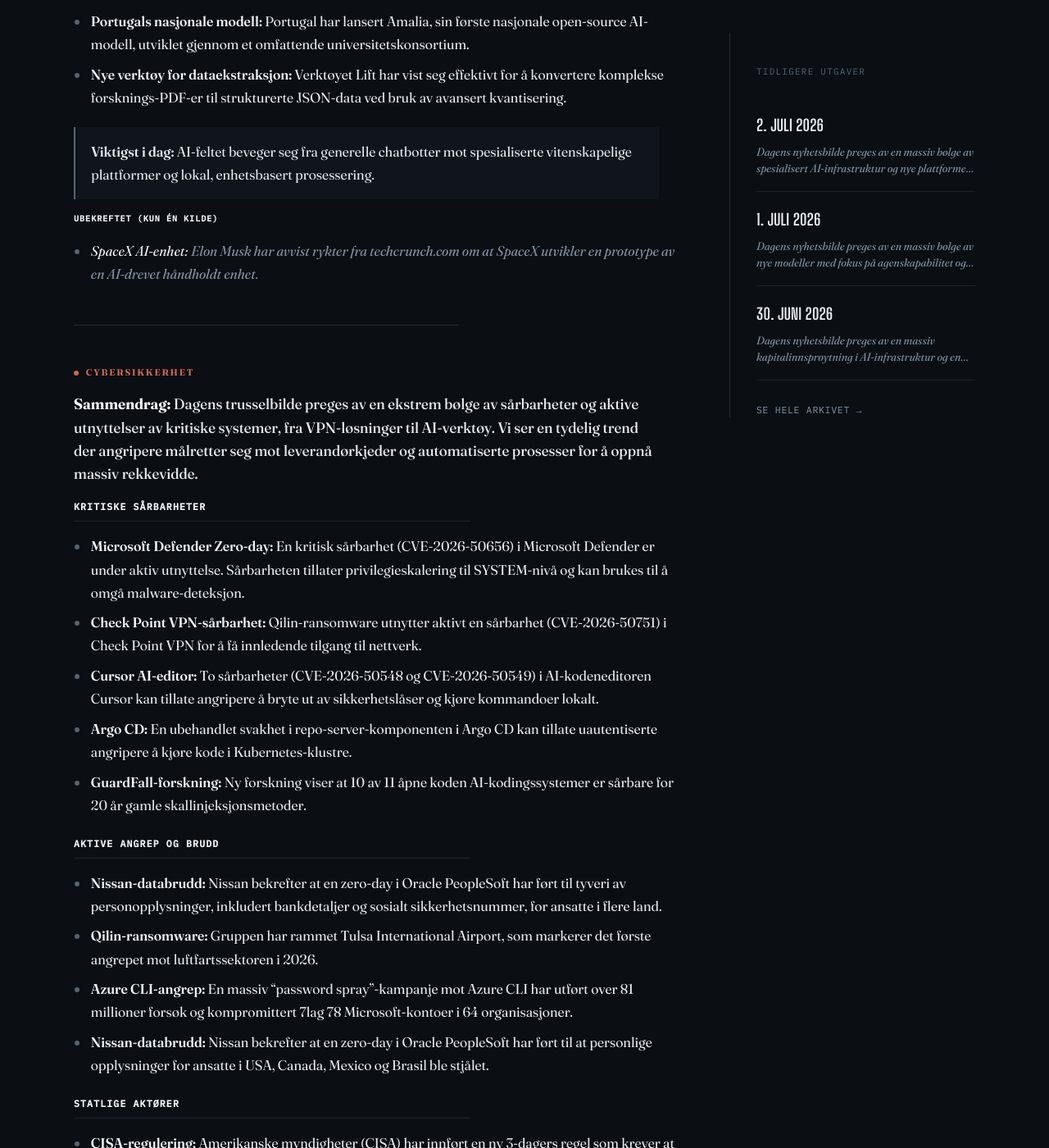
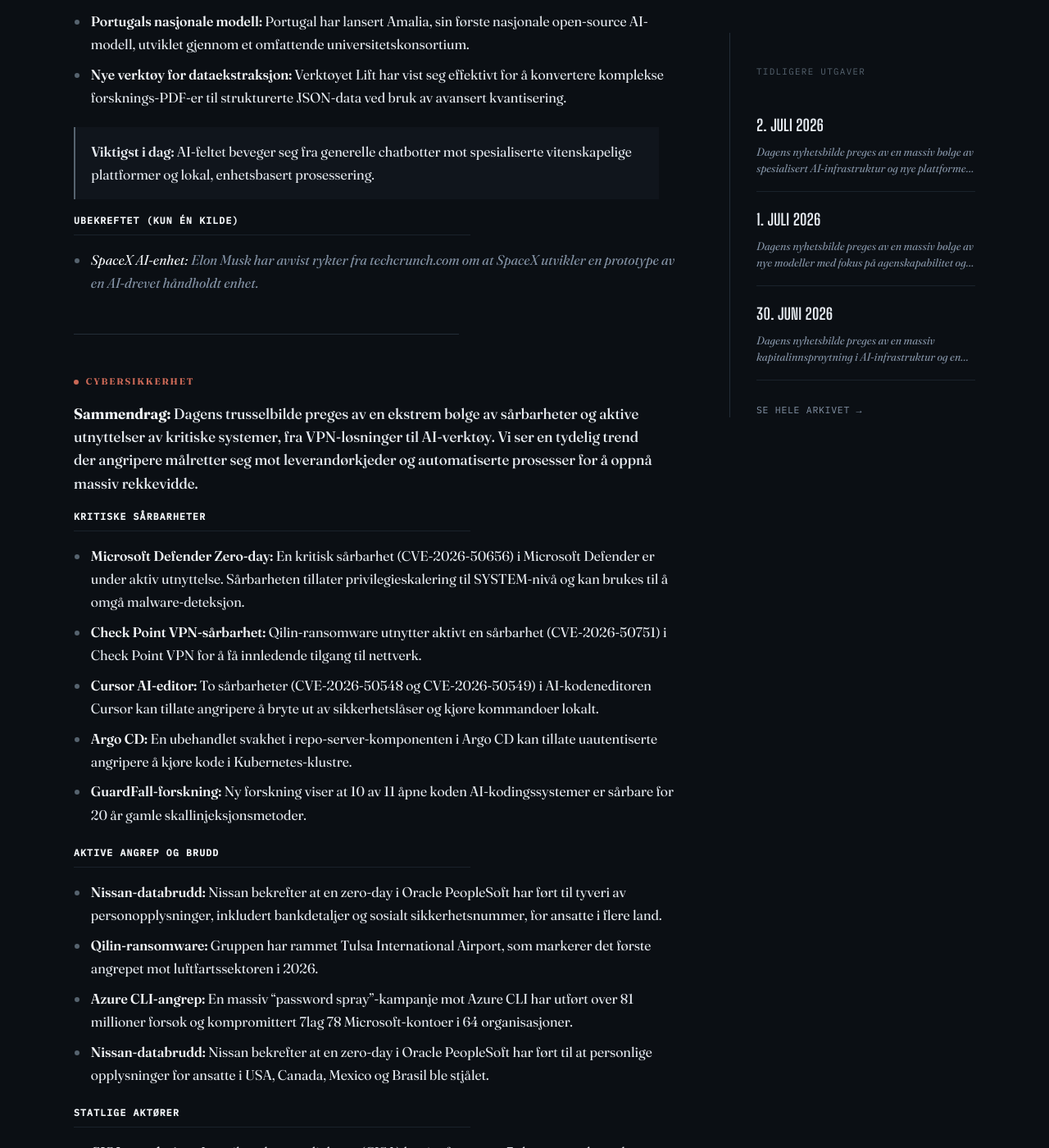
Before and after one commit to Skuggemannen/skuggeai-news, a Jekyll site: the page built from index.html, in a window 1280 px wide and 1400 px high, scrolled down 5486 px. Shown: the whole window at 82% size. Built offline with Jekyll 4.4.1, drawn with Linux system fonts in a browser that asks for light colours; the list of posts is cut into pages by our own code.

Commit message:
Styrk Ubekreftet-overskriften visuelt til å matche andre seksjonsoverskrifter

```diff
--- a/_layouts/default.html
+++ b/_layouts/default.html
@@ -200,11 +200,14 @@
 
   p.unconfirmed-label{
     font-family:'IBM Plex Mono', monospace;
-    font-size:.63rem;
+    font-weight:500;
+    font-size:.72rem;
     letter-spacing:.1em;
     text-transform:uppercase;
-    color:var(--faint);
-    margin:1.8rem 0 .5rem;
+    color:var(--muted);
+    margin:2.1rem 0 .9rem;
+    padding-bottom:.5rem;
+    border-bottom:1px solid var(--line-dim);
   }
   .unconfirmed-body{ font-style:italic; color:var(--muted); }
   .unconfirmed-body.mono{ font-style:normal; }
```
